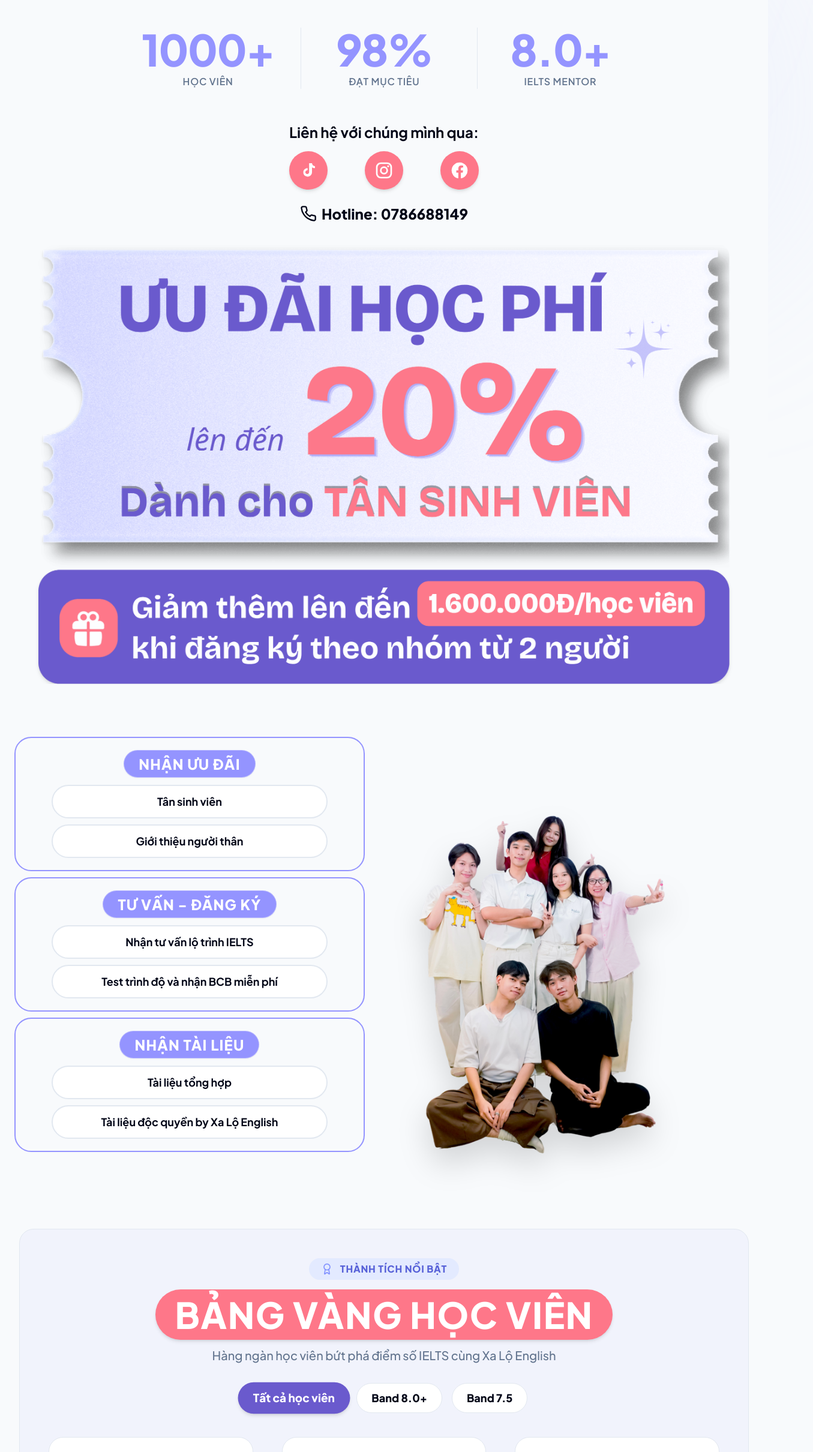
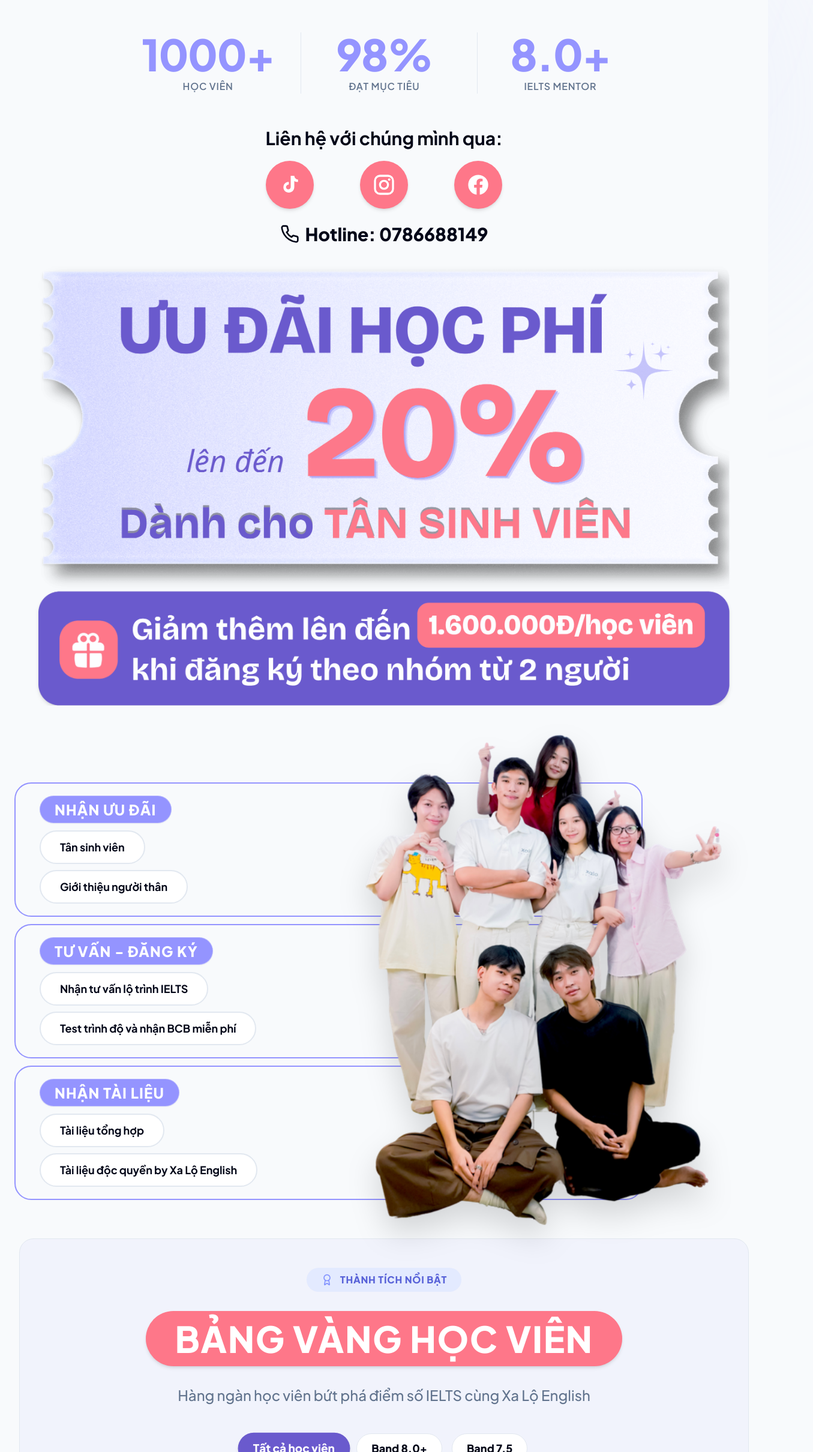
Before and after one commit to itxalo1413-art/Xalo_beacons, a Next.js app: page / in a window 1280 px wide. Shown: the part 380-2800 px from the top of the page at 60% size, 1355 px wide, since content can reach past the window. Built offline with nearby package versions, Linux system fonts and the light colour scheme.

Commit message:
updating ui6

```diff
--- a/src/components/ActionHub.tsx
+++ b/src/components/ActionHub.tsx
@@ -16,15 +16,17 @@
   onItemClick?: (label: string) => void;
 }) {
   return (
-    <div className="rounded-[28px] border-2 border-[#9494FF] bg-background/95 px-6 py-5 backdrop-blur-sm shadow-xs w-full">
-      <div className="flex justify-center mb-3">
+    <div className="rounded-[28px] border-2 border-[#9494FF] bg-background/95 px-6 sm:px-8 py-5 backdrop-blur-sm shadow-xs w-full">
+      {/* Title badge aligned to start */}
+      <div className="flex justify-start mb-3 sm:ml-2">
         <span
           className={`inline-block rounded-full ${badgeBg} px-6 py-1.5 text-center text-base sm:text-xl lg:text-2xl font-black text-white uppercase tracking-wider shadow-sm border border-white/30`}
         >
           {title}
         </span>
       </div>
-      <div className="flex flex-col items-center gap-2.5">
+      {/* Buttons aligned to start with dynamic width fitting content */}
+      <div className="flex flex-col items-start gap-2.5 sm:ml-2">
         {items.map((it) => {
           if (it.href) {
             return (
@@ -33,7 +35,7 @@
                 href={it.href}
                 target="_blank"
                 rel="noreferrer"
-                className="w-full max-w-[460px] rounded-full border-2 border-foreground/90 bg-background px-6 py-3 text-center text-sm sm:text-base md:text-lg text-foreground transition-all hover:bg-[#6A5ACD] hover:text-white hover:border-[#6A5ACD] font-bold cursor-pointer shadow-2xs hover:shadow-sm block"
+                className="w-fit max-w-full rounded-full border-2 border-foreground/90 bg-background px-6 sm:px-8 py-2.5 sm:py-3 text-left text-sm sm:text-base md:text-lg text-foreground transition-all hover:bg-[#6A5ACD] hover:text-white hover:border-[#6A5ACD] font-bold cursor-pointer shadow-2xs hover:shadow-sm inline-flex items-center justify-start"
               >
                 {it.label}
               </a>
@@ -44,7 +46,7 @@
               key={it.label}
               type="button"
               onClick={() => onItemClick?.(it.label)}
-              className="w-full max-w-[460px] rounded-full border-2 border-foreground/90 bg-background px-6 py-3 text-center text-sm sm:text-base md:text-lg text-foreground transition-all hover:bg-[#6A5ACD] hover:text-white hover:border-[#6A5ACD] font-bold cursor-pointer shadow-2xs hover:shadow-sm"
+              className="w-fit max-w-full rounded-full border-2 border-foreground/90 bg-background px-6 sm:px-8 py-2.5 sm:py-3 text-left text-sm sm:text-base md:text-lg text-foreground transition-all hover:bg-[#6A5ACD] hover:text-white hover:border-[#6A5ACD] font-bold cursor-pointer shadow-2xs hover:shadow-sm inline-flex items-center justify-start"
             >
               {it.label}
             </button>
@@ -88,10 +90,11 @@
   ];
 
   return (
-    <section className="w-full max-w-7xl mx-auto mt-6 mb-10 px-4 sm:px-6">
-      <div className="relative flex flex-col lg:flex-row items-center justify-between gap-5">
-        {/* Left Column: 3 LinkGroups */}
-        <div className="w-full lg:w-[50%] space-y-2.5 z-10 flex flex-col justify-start">
+    <section className="w-full max-w-7xl mx-auto mt-12 sm:mt-32 mb-10 px-4 sm:px-6">
+      {/* Relative wrapper so image can be absolutely positioned */}
+      <div className="relative">
+        {/* Cards column — extended wide across the section so the right side sits under the students */}
+        <div className="w-full lg:w-[82%] xl:w-[85%] space-y-3 z-10 relative">
           <LinkGroup
             title="NHẬN ƯU ĐÃI"
             items={group1}
@@ -112,12 +115,13 @@
           />
         </div>
 
-        {/* Right Column: Student Group Cutout Visual (Hidden on mobile, visible on desktop lg) */}
-        <div className="hidden lg:flex lg:w-[62%] lg:-ml-24 justify-end items-center z-20 pointer-events-none sm:pointer-events-auto">
+        {/* Student image — absolutely positioned on desktop, overlapping the right edge of the extended cards */}
+        <div className="hidden lg:block absolute top-1/3 -translate-y-1/2 -right-[10%] xl:-right-[8%] w-[75%] z-20 pointer-events-none">
           <img
             src="/images/group.png"
             alt="Đội ngũ Học viên Xa Lộ English"
-            className="w-full max-w-[760px] lg:max-w-[890px] xl:max-w-[900px] h-auto lg:h-[800px] xl:h-[820px] object-contain object-center drop-shadow-2xl"
+            className="w-full h-auto object-contain object-center drop-shadow-2xl"
+            style={{ maxHeight: "1190px" }}
           />
         </div>
       </div>
--- a/src/components/HallOfFame.tsx
+++ b/src/components/HallOfFame.tsx
@@ -55,7 +55,7 @@
       <div className="mt-6 flex justify-center pt-2">
         <button
           onClick={onViewMore}
-          className="w-full bg-[#FE7789] hover:bg-[#e66375] text-white font-bold py-2.5 px-5 rounded-full text-xs sm:text-sm transition-all shadow-sm cursor-pointer text-center"
+          className="w-full bg-[#6A5ACD] hover:bg-[#523ae0] text-white font-bold py-2.5 px-5 rounded-full text-xs sm:text-sm transition-all shadow-sm cursor-pointer text-center"
         >
           Xem chi tiết bảng điểm ➔
         </button>
@@ -221,25 +221,25 @@
       <div className="bg-brand-tint p-6 sm:p-10 lg:p-12 rounded-3xl border border-border shadow-xs">
 
         {/* Section Header */}
-        <div className="text-center mb-10">
-          <div className="inline-flex items-center gap-3 text-brand-deep bg-brand-soft px-5 py-1.5 rounded-full text-sm sm:text-base font-extrabold uppercase tracking-wider mb-4 shadow-2xs">
+        <div className="text-center mb-12 sm:mb-16">
+          <div className="inline-flex items-center gap-3 text-brand-deep bg-brand-soft px-6 py-2 rounded-full text-sm sm:text-base font-extrabold uppercase tracking-wider mb-6 sm:mb-8 shadow-2xs">
             <Award className="w-5 h-5 text-brand" />
             <span>Thành tích nổi bật</span>
           </div>
 
           {/* Pink Title Badge for BẢNG VÀNG HỌC VIÊN */}
-          <div className="flex justify-center mb-3">
-            <h2 className="inline-block bg-[#FE7789] text-white px-8 py-3 rounded-full text-2xl sm:text-4xl md:text-5xl lg:text-6xl font-black uppercase tracking-wide shadow-md">
+          <div className="flex justify-center mb-6 sm:mb-8">
+            <h2 className="inline-block bg-[#FE7789] text-white px-8 py-3.5 sm:px-12 sm:py-4 rounded-full text-2xl sm:text-4xl md:text-5xl lg:text-6xl font-black uppercase tracking-wide shadow-md">
               BẢNG VÀNG HỌC VIÊN
             </h2>
           </div>
 
-          <p className="text-muted-foreground text-sm sm:text-base md:text-xl font-medium mt-3">
+          <p className="text-muted-foreground text-base sm:text-lg md:text-2xl font-medium">
             Hàng ngàn học viên bứt phá điểm số IELTS cùng Xa Lộ English
           </p>
 
           {/* Filter Tabs */}
-          <div className="flex flex-wrap justify-center gap-3 sm:gap-4 mt-8">
+          <div className="flex flex-wrap justify-center gap-3 sm:gap-4 mt-10 sm:mt-12">
             {[
               { label: "Tất cả học viên", value: "ALL" },
               { label: "Band 8.0+", value: "8.0+" },
--- a/src/components/Header.tsx
+++ b/src/components/Header.tsx
@@ -10,19 +10,19 @@
 export function SocialBar() {
   return (
     <div className="inline-flex flex-col items-center justify-center text-center">
-      <p className="text-lg sm:text-xl md:text-2xl font-bold text-foreground mb-4">
+      <p className="text-xl sm:text-2xl md:text-3xl font-bold text-foreground mb-5">
         Liên hệ với chúng mình qua:
       </p>
-      <div className="w-full max-w-[320px] sm:max-w-[380px] flex items-center justify-between mx-auto">
+      <div className="w-full max-w-[360px] sm:max-w-[440px] md:max-w-[480px] flex items-center justify-between mx-auto">
         {/* TikTok */}
         <a
           href="https://www.tiktok.com/@xalo.english"
           target="_blank"
           rel="noreferrer"
           aria-label="TikTok"
-          className="w-14 h-14 sm:w-16 sm:h-16 rounded-full bg-[#FE7789] hover:bg-[#6A5ACD] flex items-center justify-center text-white transition-all shadow-md hover:scale-110"
+          className="w-16 h-16 sm:w-20 sm:h-20 rounded-full bg-[#FE7789] hover:bg-[#6A5ACD] flex items-center justify-center text-white transition-all shadow-md hover:scale-110"
         >
-          <svg viewBox="0 0 24 24" fill="currentColor" className="w-7 h-7 sm:w-8 sm:h-8" aria-hidden="true">
+          <svg viewBox="0 0 24 24" fill="currentColor" className="w-8 h-8 sm:w-10 sm:h-10" aria-hidden="true">
             <path d="M16.5 3c.3 2.1 1.6 3.6 3.7 3.8v2.4c-1.3.1-2.5-.3-3.7-1v5.9c0 4.6-4.4 6.9-8 5.1-2.3-1.2-3.3-3.8-2.7-6.2.6-2.3 2.7-3.9 5.2-3.8v2.5c-.5.1-1 .2-1.4.4-1.2.5-1.7 1.9-1.2 3 .5 1.2 1.9 1.7 3.1 1.2.8-.4 1.4-1.2 1.4-2.1V3h3.6z" />
           </svg>
         </a>
@@ -33,9 +33,9 @@
           target="_blank"
           rel="noreferrer"
           aria-label="Instagram"
-          className="w-14 h-14 sm:w-16 sm:h-16 rounded-full bg-[#FE7789] hover:bg-[#6A5ACD] flex items-center justify-center text-white transition-all shadow-md hover:scale-110"
+          className="w-16 h-16 sm:w-20 sm:h-20 rounded-full bg-[#FE7789] hover:bg-[#6A5ACD] flex items-center justify-center text-white transition-all shadow-md hover:scale-110"
         >
-          <svg viewBox="0 0 24 24" fill="none" stroke="currentColor" strokeWidth="2" className="w-7 h-7 sm:w-8 sm:h-8" aria-hidden="true">
+          <svg viewBox="0 0 24 24" fill="none" stroke="currentColor" strokeWidth="2" className="w-8 h-8 sm:w-10 sm:h-10" aria-hidden="true">
             <rect x="3" y="3" width="18" height="18" rx="5" />
             <circle cx="12" cy="12" r="4" />
             <circle cx="17.2" cy="6.8" r="1.2" fill="currentColor" stroke="none" />
@@ -48,9 +48,9 @@
           target="_blank"
           rel="noreferrer"
           aria-label="Facebook"
-          className="w-14 h-14 sm:w-16 sm:h-16 rounded-full bg-[#FE7789] hover:bg-[#6A5ACD] flex items-center justify-center text-white transition-all shadow-md hover:scale-110"
+          className="w-16 h-16 sm:w-20 sm:h-20 rounded-full bg-[#FE7789] hover:bg-[#6A5ACD] flex items-center justify-center text-white transition-all shadow-md hover:scale-110"
         >
-          <svg viewBox="0 0 24 24" fill="currentColor" className="w-7 h-7 sm:w-8 sm:h-8" aria-hidden="true">
+          <svg viewBox="0 0 24 24" fill="currentColor" className="w-8 h-8 sm:w-10 sm:h-10" aria-hidden="true">
             <path d="M22 12a10 10 0 1 0-11.6 9.9v-7H7.9V12h2.5V9.8c0-2.5 1.5-3.9 3.8-3.9 1.1 0 2.2.2 2.2.2v2.4h-1.2c-1.2 0-1.6.8-1.6 1.6V12h2.7l-.4 2.9h-2.3v7A10 10 0 0 0 22 12z" />
           </svg>
         </a>
@@ -82,7 +82,7 @@
       </div>
 
       {/* Main Title & Tagline */}
-      <h1 className="text-3xl sm:text-4xl md:text-5xl font-black text-[#6A5ACD] tracking-tight mb-2 uppercase">
+      <h1 className="text-2xl sm:text-3xl md:text-4xl font-black text-[#6A5ACD] tracking-tight mb-2 mt-4">
         Xa Lộ English
       </h1>
       <div className="w-full max-w-5xl mx-auto mb-8">
@@ -131,14 +131,14 @@
         <SocialBar />
       </div>
 
-      {/* Hotline Info (Restored black color) */}
+      {/* Hotline Info */}
       <div className="w-full max-w-2xl mx-auto flex flex-col items-center justify-center space-y-2 px-4 text-center">
         <button
           onClick={copyHotline}
-          className="inline-flex items-center justify-center gap-2 text-lg sm:text-xl md:text-2xl font-extrabold text-foreground hover:text-[#FE7789] transition-colors cursor-pointer group text-center"
+          className="inline-flex items-center justify-center gap-2.5 text-xl sm:text-2xl md:text-3xl font-extrabold text-foreground hover:text-[#FE7789] transition-colors cursor-pointer group text-center"
           title="Bấm để sao chép số hotline"
         >
-          <Phone className="w-6 h-6 sm:w-7 sm:h-7 text-foreground shrink-0" />
+          <Phone className="w-7 h-7 sm:w-8 sm:h-8 text-foreground shrink-0" />
           <span>Hotline: 0786688149</span>
         </button>
       </div>
```
